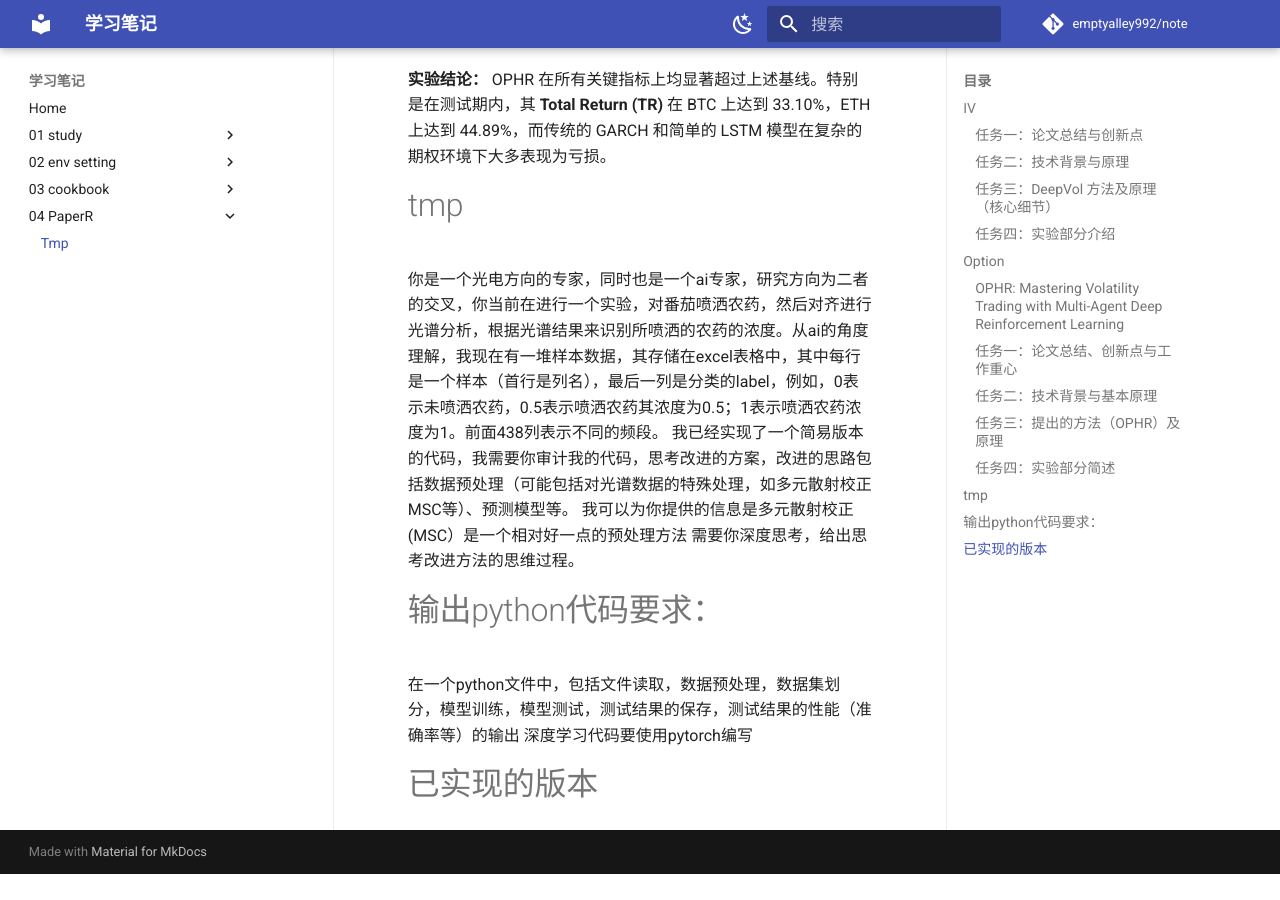
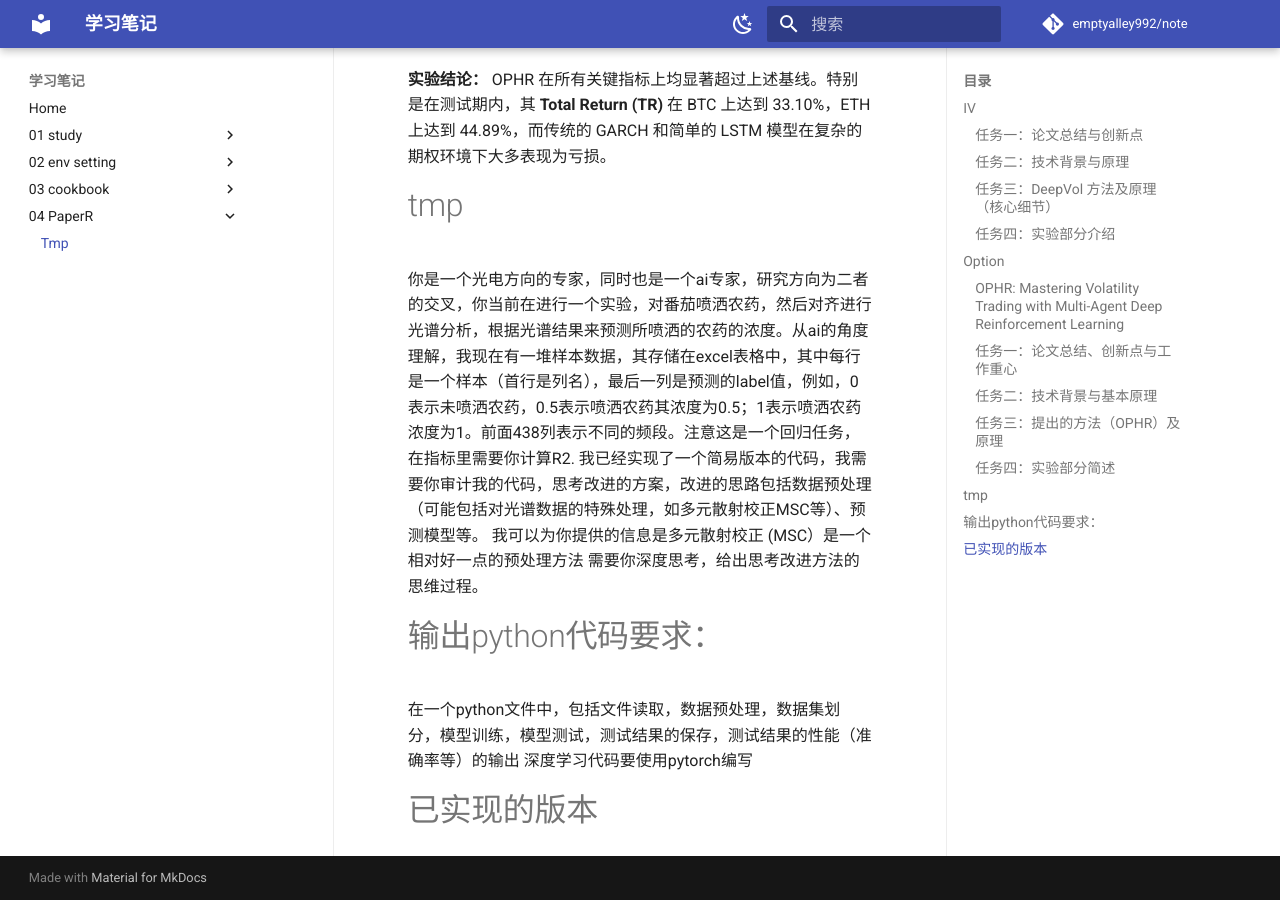
Before and after one commit to emptyalley992/note, an MkDocs documentation site: the page built from docs/04 PaperR/tmp.md, in a window 1280 px wide and 900 px high, scrolled down 7360 px. Built offline with MkDocs 1.6.1 and Material for MkDocs 9.7.7, drawn with Linux system fonts in a browser that asks for light colours; comment, search, counter and statistics services are not loaded; before the commit the page ends 8234 px from its top, so only the background shows below that; some of the changed lines change nothing that is shown.

Commit message:
docs/04 PaperR/tmp.md updated from https://stackedit.cn/

```diff
--- a/docs/04 PaperR/tmp.md
+++ b/docs/04 PaperR/tmp.md
@@ -229,7 +229,7 @@ OPHR 在所有关键指标上均显著超过上述基线。特别是在测试期
 
 # tmp
 
-你是一个光电方向的专家，同时也是一个ai专家，研究方向为二者的交叉，你当前在进行一个实验，对番茄喷洒农药，然后对齐进行光谱分析，根据光谱结果来识别所喷洒的农药的浓度。从ai的角度理解，我现在有一堆样本数据，其存储在excel表格中，其中每行是一个样本（首行是列名），最后一列是分类的label，例如，0表示未喷洒农药，0.5表示喷洒农药其浓度为0.5；1表示喷洒农药浓度为1。前面438列表示不同的频段。
+你是一个光电方向的专家，同时也是一个ai专家，研究方向为二者的交叉，你当前在进行一个实验，对番茄喷洒农药，然后对齐进行光谱分析，根据光谱结果来预测所喷洒的农药的浓度。从ai的角度理解，我现在有一堆样本数据，其存储在excel表格中，其中每行是一个样本（首行是列名），最后一列是预测的label值，例如，0表示未喷洒农药，0.5表示喷洒农药其浓度为0.5；1表示喷洒农药浓度为1。前面438列表示不同的频段。注意这是一个回归任务，在指标里需要你计算R2.
 我已经实现了一个简易版本的代码，我需要你审计我的代码，思考改进的方案，改进的思路包括数据预处理（可能包括对光谱数据的特殊处理，如多元散射校正MSC等）、预测模型等。
 我可以为你提供的信息是多元散射校正 (MSC）是一个相对好一点的预处理方法
 需要你深度思考，给出思考改进方法的思维过程。
@@ -243,8 +243,8 @@ OPHR 在所有关键指标上均显著超过上述基线。特别是在测试期
 
 
 <!--stackedit_data:
-eyJoaXN0b3J5IjpbMTE3MzM3NTkyNiwtMTU4MDg1MDExNywyMD
-IzODY5OTI4LC0xNDcyMzAwMDIxLC04NTIxMjIzOCwtMTI3NjQ1
-MDI5NiwtNjEzMzY3NzA5LDE3NzgxMjk0NiwtODQyNzAxNjUyXX
-0=
+eyJoaXN0b3J5IjpbLTE4MTY5NTE5MzQsMTE3MzM3NTkyNiwtMT
+U4MDg1MDExNywyMDIzODY5OTI4LC0xNDcyMzAwMDIxLC04NTIx
+MjIzOCwtMTI3NjQ1MDI5NiwtNjEzMzY3NzA5LDE3NzgxMjk0Ni
+wtODQyNzAxNjUyXX0=
 -->
```
